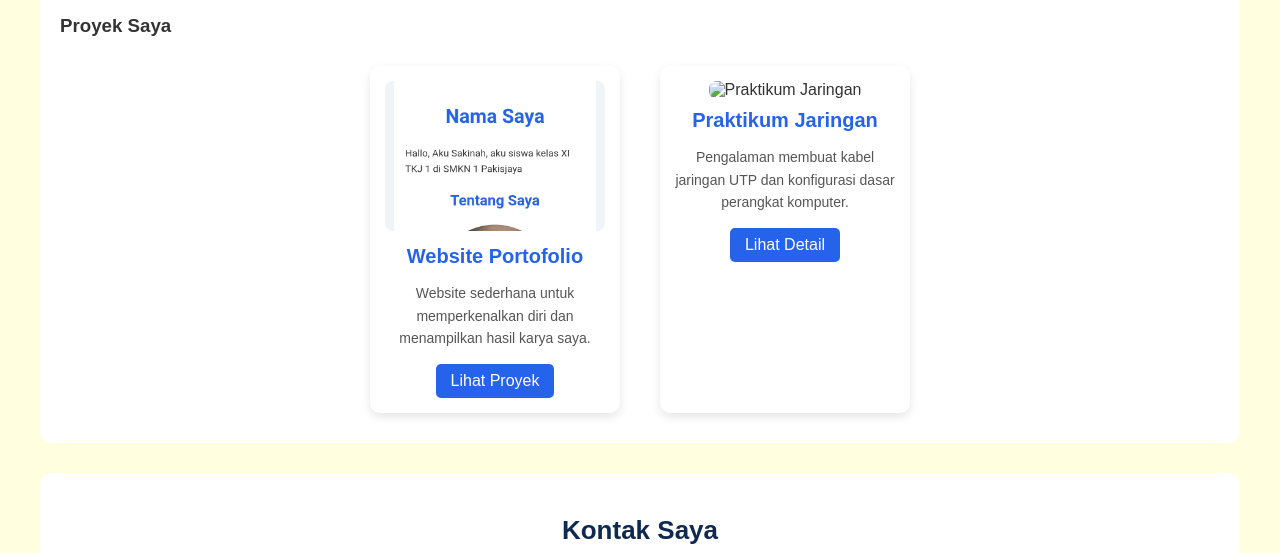
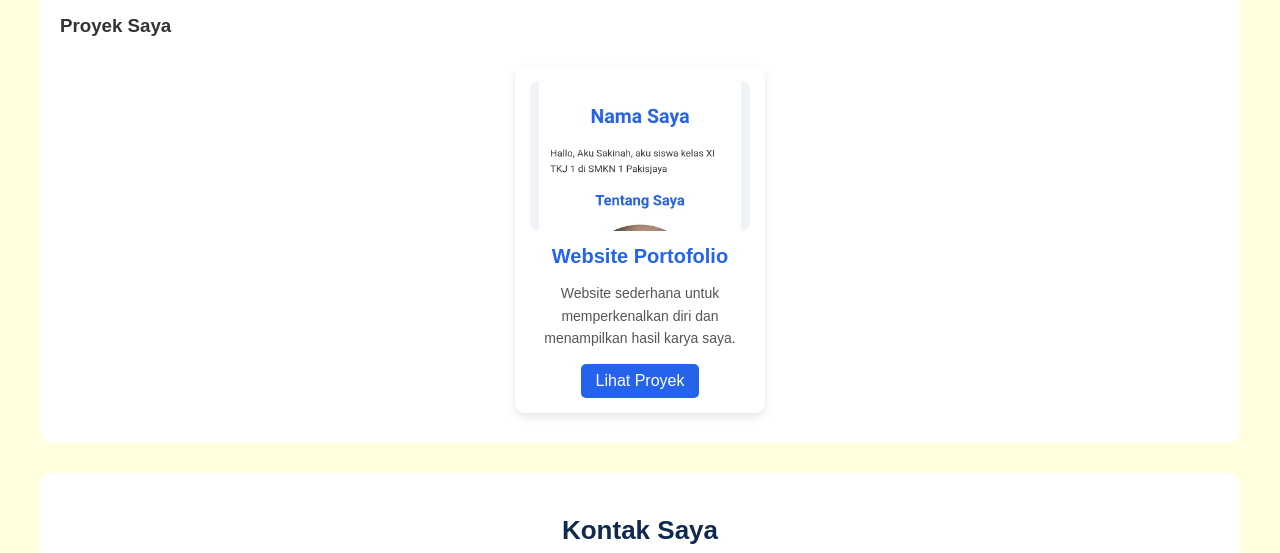
Before and after one commit to s6130226-debug/Sakinah, a plain HTML site: page sakinah.html in a window 1280 px wide. Shown: the part 1276-1829 px from the top of the page. Drawn offline with Linux system fonts and the light colour scheme; files whose address does not match are found by name.

Commit message:
Update sakinah.html

```diff
--- a/sakinah.html
+++ b/sakinah.html
@@ -84,18 +84,6 @@
                 </p>
                 <a href="#">Lihat Proyek</a>
             </div>
-
-            <!-- CARD 2 (Tambahan Proyek Jaringan TKJ) -->
-            <div class="card">
-                <img src="projeksakinah/jaringan.jpg" alt="Praktikum Jaringan">
-                <h3>Praktikum Jaringan</h3>
-                <p>
-                    Pengalaman membuat kabel jaringan UTP dan konfigurasi dasar perangkat komputer.
-                </p>
-                <a href="#">Lihat Detail</a>
-            </div>
-
-        </div>
     </section>
 
     <!-- KONTAK -->
```
